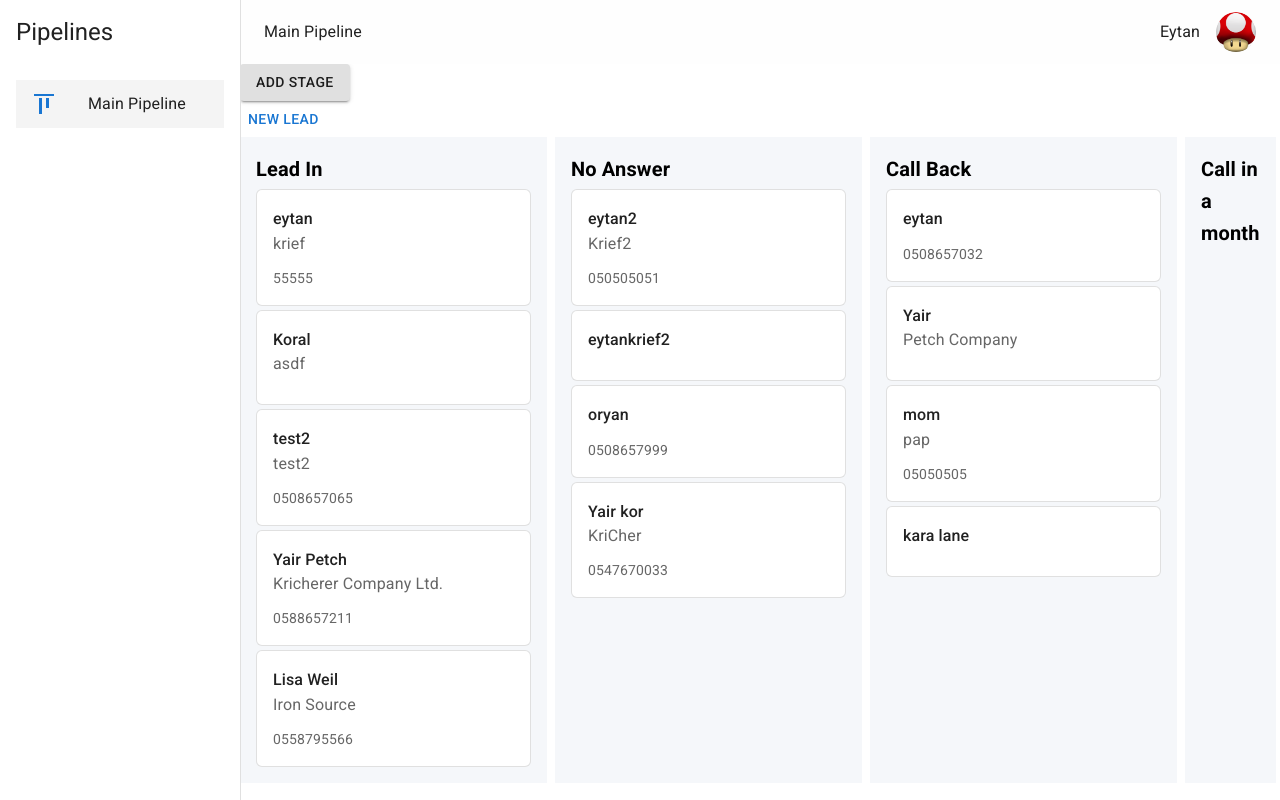
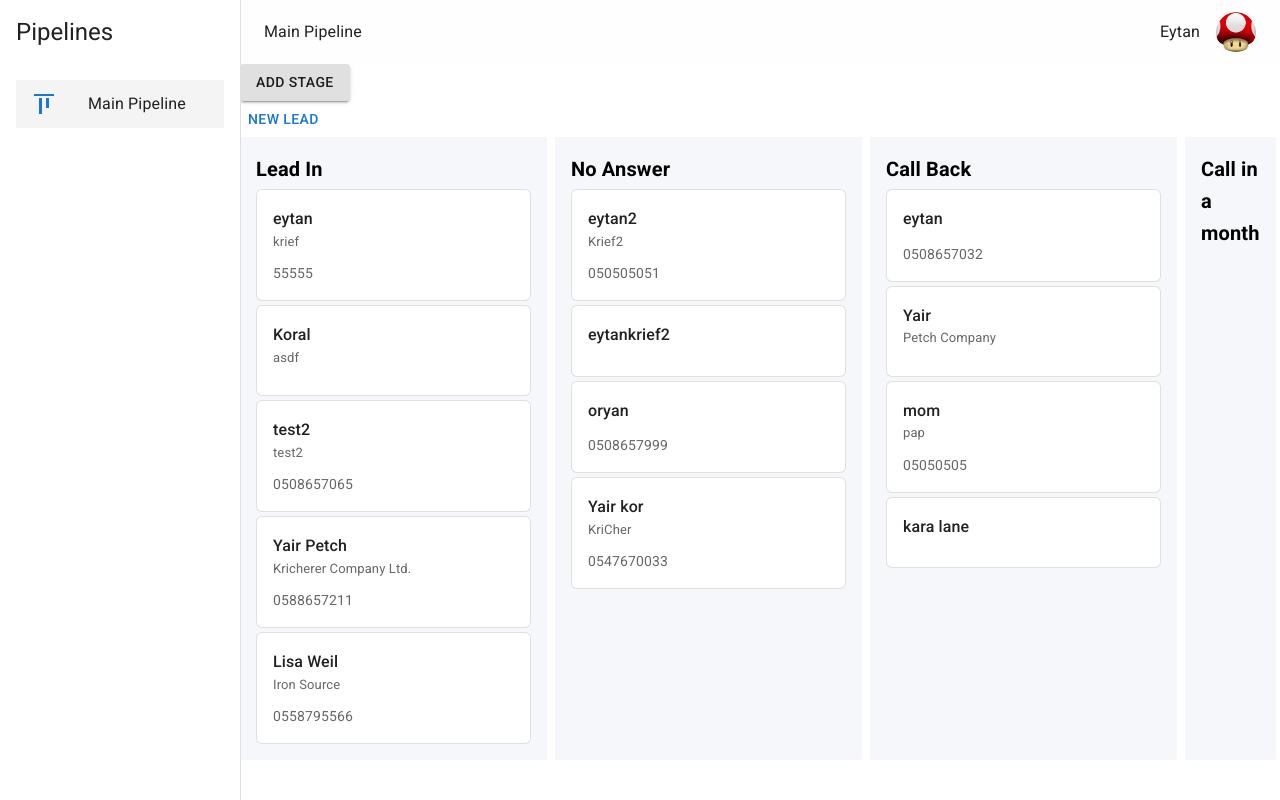
Before and after one commit to Eytan3000/CRM1, a React (Create React App) app: page / in a window 1280 px wide. Shown: the top 800 px of the page. Built offline with nearby package versions, Linux system fonts and the light colour scheme; data requests are answered from the project's data file.

Commit message:
Styling2 - Cards2

```diff
--- a/src/components/LeadCard.js
+++ b/src/components/LeadCard.js
@@ -81,7 +81,7 @@ export default function LeadCard({ keyVal, lead, handleDelete, idPassUp }) {
           <Typography variant="h6" fontSize={16} component="div">
             {lead.title}
           </Typography>
-          <Typography sx={{ mb: 1.5 }} color="text.secondary">
+          <Typography sx={{ mb: 1.5 }} color="text.secondary" fontSize={13}>
             {lead.company}
           </Typography>
 
```
